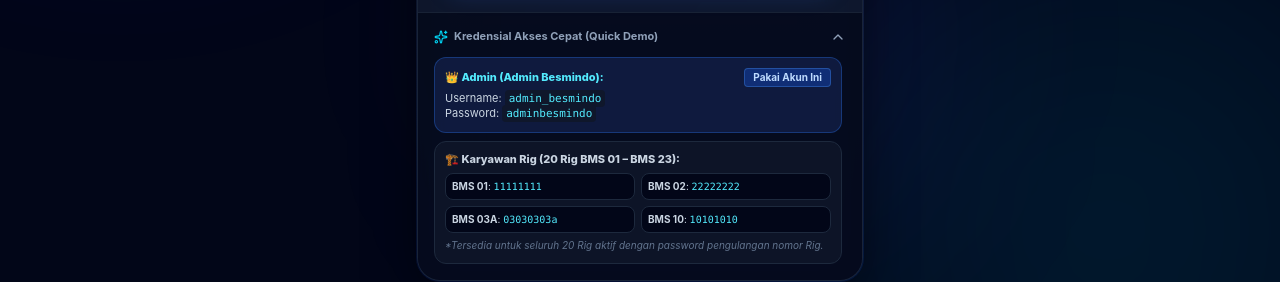
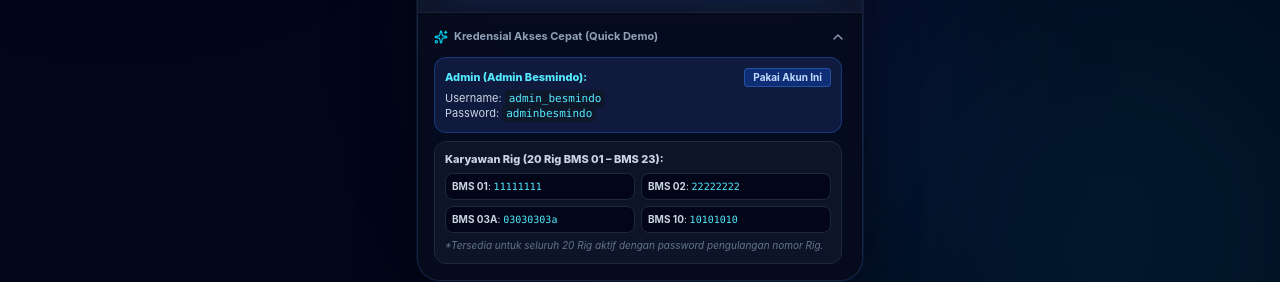
Before and after one commit to fudhla/bms-hse, a React (Vite) app: page /apd in a window 1280 px wide. Both pictures are taken after a click on the button "Kredensial Akses Cepat (Quick Demo)". Shown: the part 477-759 px from the top of the page. Built offline with nearby package versions, Linux system fonts and the light colour scheme; no server answers.

Commit message:
style: hapus seluruh icon dan emoji mahkota (raja) agar tampilan lebih bersih dan profesional

```diff
--- a/src/components/DashboardOverview.jsx
+++ b/src/components/DashboardOverview.jsx
@@ -173,7 +173,7 @@ export default function DashboardOverview({ onSelectForm }) {
         <div>
           <div className="flex items-center space-x-2">
             <span className="text-xs px-2.5 py-0.5 rounded-full font-bold uppercase tracking-wider bg-blue-100 text-blue-800 dark:bg-blue-950 dark:text-cyan-300 dark:border dark:border-blue-800">
-              {isAdmin ? '👑 Portal Administrator' : `🏗️ Rig ${userRigName}`}
+              {isAdmin ? 'Portal Administrator' : `Rig ${userRigName}`}
             </span>
           </div>
           <h1 className="text-xl sm:text-2xl font-black text-slate-900 dark:text-white mt-1.5">
--- a/src/components/Login.jsx
+++ b/src/components/Login.jsx
@@ -254,7 +254,7 @@ export default function Login() {
                   {/* Admin Besmindo Card */}
                   <div className="p-2.5 bg-blue-950/60 rounded-xl border border-blue-500/30">
                     <div className="flex justify-between items-center mb-1">
-                      <span className="font-extrabold text-cyan-300">👑 Admin (Admin Besmindo):</span>
+                      <span className="font-extrabold text-cyan-300">Admin (Admin Besmindo):</span>
                       <button
                         type="button"
                         onClick={() => handleQuickFill('admin_besmindo', 'adminbesmindo')}
@@ -269,7 +269,7 @@ export default function Login() {
 
                   {/* Karyawan Rig Quick-Pick */}
                   <div className="p-2.5 bg-slate-900/80 rounded-xl border border-slate-800 space-y-1.5">
-                    <div className="font-extrabold text-slate-300">🏗️ Karyawan Rig (20 Rig BMS 01 – BMS 23):</div>
+                    <div className="font-extrabold text-slate-300">Karyawan Rig (20 Rig BMS 01 – BMS 23):</div>
                     <div className="grid grid-cols-2 gap-1.5 text-[10px]">
                       <button
                         type="button"
--- a/src/components/PeriodFilter.jsx
+++ b/src/components/PeriodFilter.jsx
@@ -449,7 +449,7 @@ export default function PeriodFilter({
                       ? 'bg-amber-100 text-amber-800 dark:bg-amber-950/80 dark:text-amber-300 border border-amber-300/40'
                       : 'bg-blue-100 text-blue-800 dark:bg-blue-950/80 dark:text-cyan-300 border border-blue-300/40'
                   }`}>
-                    {isAdmin ? '👑 Mode Administrator' : '🛡️ Mode Karyawan Rig'}
+                    {isAdmin ? 'Mode Administrator' : 'Mode Karyawan Rig'}
                   </span>
                 </div>
               </div>
--- a/src/components/Sidebar.jsx
+++ b/src/components/Sidebar.jsx
@@ -275,7 +275,7 @@ export default function Sidebar({
                   : 'bg-emerald-400/10 text-emerald-300 border-emerald-400/30'
               }`}
             >
-              {isAdmin ? '👑 Administrator' : `🏗️ ${user?.rig_name || 'Rig User'}`}
+              {isAdmin ? 'Administrator' : (user?.rig_name || 'Rig User')}
             </span>
           </div>
         </div>
--- a/src/hooks/useInspectionForm.js
+++ b/src/hooks/useInspectionForm.js
@@ -154,7 +154,7 @@ export function useInspectionForm({
             if (isAdmin) {
               setMessage({
                 type: 'info',
-                text: `👑 Mode Edit Admin Aktif: Data Rig ${effectiveRigNo} (${effectiveMonth}/${effectiveYear}) berstatus Submitted. Anda dapat mengubah dan menyimpan pembaruan kapan saja.`,
+                text: `Mode Edit Admin Aktif: Data Rig ${effectiveRigNo} (${effectiveMonth}/${effectiveYear}) berstatus Submitted. Anda dapat mengubah dan menyimpan pembaruan kapan saja.`,
               });
             } else {
               setMessage({
--- a/src/pages/AnalyticsPage.jsx
+++ b/src/pages/AnalyticsPage.jsx
@@ -8,7 +8,6 @@ import {
   Calendar,
   CheckCircle2,
   Trophy,
-  Crown,
   Sparkles,
   RefreshCw
 } from 'lucide-react';
@@ -325,7 +324,7 @@ export default function AnalyticsPage() {
                             </p>
                             {rankStyles.isFirst && (
                               <span title="Peringkat 1 - Top Performer" className="inline-flex items-center text-amber-500">
-                                <Crown className="w-3.5 h-3.5 fill-amber-400 text-amber-500 flex-shrink-0" />
+                                <Trophy className="w-3.5 h-3.5 fill-amber-400 text-amber-500 flex-shrink-0" />
                               </span>
                             )}
                           </div>
--- a/src/pages/Dashboard.jsx
+++ b/src/pages/Dashboard.jsx
@@ -122,7 +122,7 @@ export default function Dashboard({ onSelectForm }) {
         <div>
           <div className="flex items-center space-x-2">
             <span className="text-xs px-2.5 py-0.5 rounded-full font-bold uppercase tracking-wider bg-blue-100 text-blue-800 dark:bg-blue-950 dark:text-cyan-300 dark:border dark:border-blue-800">
-              {isAdmin ? '👑 Monitoring Eksekutif' : `🏗️ Rig ${user?.rig_name || ''}`}
+              {isAdmin ? 'Monitoring Eksekutif' : `Rig ${user?.rig_name || ''}`}
             </span>
           </div>
           <h1 className="text-xl sm:text-2xl font-black text-slate-900 dark:text-white mt-1.5">
```
